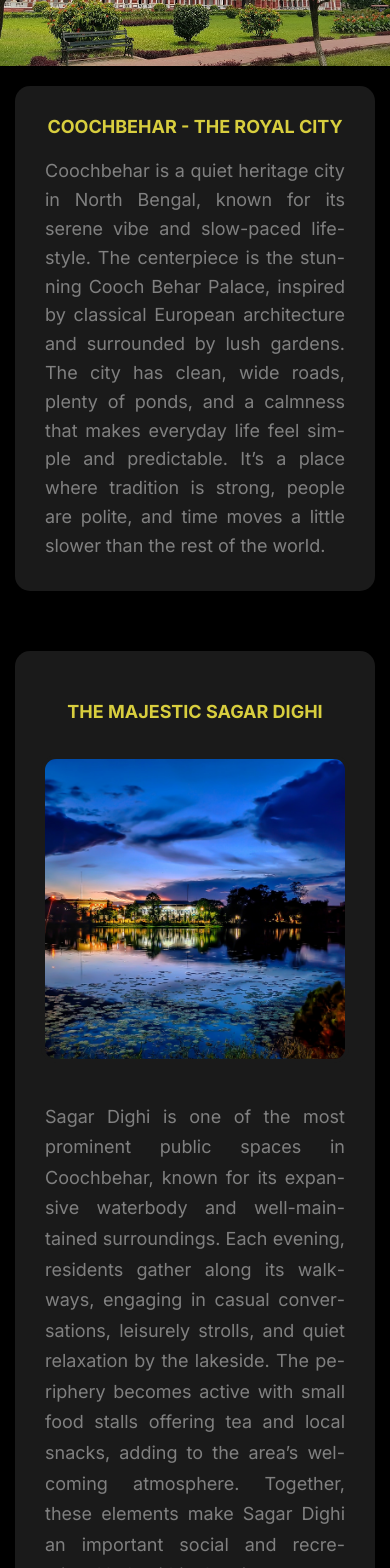
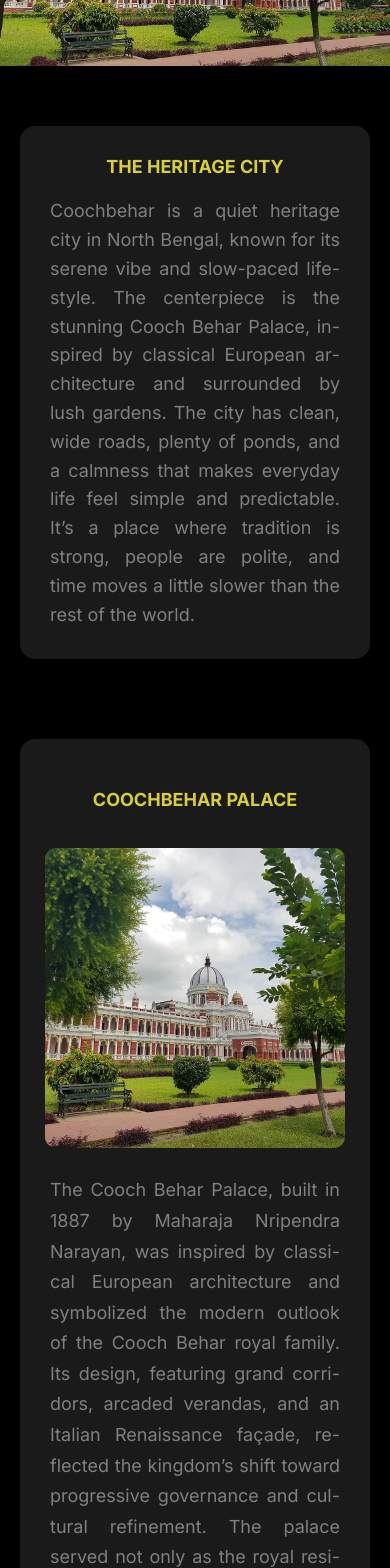
Before and after one commit to abk2191/coochbehar, a React (Vite) app: page / in a window 390 px wide. Shown: the part 200-1768 px from the top of the page. Built offline with nearby package versions, Linux system fonts and the light colour scheme; a web font is replaced by a local one.

Commit message:
Added new features

```diff
--- a/src/App.jsx
+++ b/src/App.jsx
@@ -5,6 +5,8 @@ import CityDescription from "./CityDescription";
 import Sidebar from "./Sidebar";
 import SecondBanner from "./SecondBanner";
 import CityStats from "./CityStats";
+import CobPalace from "./CobPalace";
+import MadanMohan from "./MadanMohan";
 
 function App() {
   const [sideBarVisibility, setSideBarVisibility] = useState(false);
@@ -19,10 +21,14 @@ function App() {
         sideBarVisibility={sideBarVisibility}
       />
       <Banner />
+     {sideBarVisibility && <Sidebar />}
+      <div className="main-container">
       <CityDescription />
-      {sideBarVisibility && <Sidebar />}
+      <CobPalace />
       <SecondBanner />
+      <MadanMohan />
       <CityStats />
+      </div>
     </>
   );
 }
--- a/src/CityDescription.jsx
+++ b/src/CityDescription.jsx
@@ -3,7 +3,7 @@ function CityDescription() {
     <>
       <div className="container">
         <div className="city-description">
-          <h2>COOCHBEHAR - THE ROYAL CITY</h2>
+          <h2>THE HERITAGE CITY</h2>
           <p>
             Coochbehar is a quiet heritage city in North Bengal, known for its
             serene vibe and slow-paced lifestyle. The centerpiece is the
--- /dev/null
+++ b/src/CobPalace.jsx
@@ -0,0 +1,23 @@
+function CobPalace() {
+  return (
+    <>
+      <div className="container">
+        <div className="sagar-dighi-desc-div">
+          <h2>COOCHBEHAR PALACE</h2>
+          <div className="second-banner">
+            <img
+              src="./cooch-behar-palace.jpg"
+              alt="cob-palace"
+              className="second-banner-image"
+            />
+          </div>
+          <p>
+            The Cooch Behar Palace, built in 1887 by Maharaja Nripendra Narayan, was inspired by classical European architecture and symbolized the modern outlook of the Cooch Behar royal family. Its design, featuring grand corridors, arcaded verandas, and an Italian Renaissance façade, reflected the kingdom’s shift toward progressive governance and cultural refinement. The palace served not only as the royal residence but also as a center of administration, diplomacy, and social life during the princely state’s peak. Today, it stands as a protected monument, preserving the legacy of the Koch dynasty and the region’s rich architectural heritage.
+          </p>
+        </div>
+      </div>
+    </>
+  );
+}
+
+export default CobPalace;
--- /dev/null
+++ b/src/MadanMohan.jsx
@@ -0,0 +1,23 @@
+function MadanMohan() {
+  return (
+    <>
+      <div className="container">
+        <div className="sagar-dighi-desc-div">
+          <h2>MADAN MOHAN TEMPLE</h2>
+          <div className="second-banner">
+            <img
+              src="./Madan2.jpg"
+              alt="cob-palace"
+              className="second-banner-image"
+            />
+          </div>
+          <p>
+            The Madan Mohan Temple in Cooch Behar was built in the late 19th century during the reign of Maharaja Nripendra Narayan, dedicated to Lord Madan Mohan, the royal family’s beloved form of Krishna. Designed in the classical Bengal temple style, it became the spiritual heart of the kingdom and a symbol of the Koch dynasty’s devotion. The temple is especially known for the Raas Utsav, when thousands gather to celebrate with music, lights, and traditional rituals. Today, it remains one of Cooch Behar’s most sacred and culturally vibrant landmarks, preserving centuries of faith and tradition.
+          </p>
+        </div>
+      </div>
+    </>
+  );
+}
+
+export default MadanMohan;
--- a/src/SecondBanner.jsx
+++ b/src/SecondBanner.jsx
@@ -3,7 +3,7 @@ function SecondBanner() {
     <>
       <div className="container">
         <div className="sagar-dighi-desc-div">
-          <h2>THE MAJESTIC SAGAR DIGHI</h2>
+          <h2>SAGAR DIGHI LAKE</h2>
           <div className="second-banner">
             <img
               src="./sagar-dighi-2.jpg"
--- a/src/Sidebar.jsx
+++ b/src/Sidebar.jsx
@@ -21,9 +21,7 @@ function Sidebar() {
             </li>
           ))}
         </ul>
-        <div className="developer">
-          <p>Designed by ABHISHEK KABI</p>
-        </div>
+
       </div>
     </>
   );
--- a/src/index.css
+++ b/src/index.css
@@ -21,7 +21,7 @@ body {
   position: relative; /* Creates positioning context */
   height: 550px;
   width: 100%;
-  margin-bottom: 20px;
+  margin-bottom: 30px;
 }
 
 .banner-image {
@@ -43,6 +43,16 @@ body {
   padding: 0;
   margin: 0;
   font-size: 45px;
+}
+
+.main-container {
+  margin-top: 60px;
+  display: flex;
+  flex-direction: column;
+  align-items: center;
+  justify-content: center;
+  gap: 80px;
+  width: 100%;
 }
 
 .city-description {
@@ -81,6 +91,7 @@ body {
 .menu-btn-div {
   padding: 10px;
   z-index: 2000;
+  min-width: 60px;
 }
 
 .menu-btn {
@@ -99,15 +110,12 @@ body {
   position: fixed;
   z-index: 1000;
   display: flex;
-  flex-direction: column;
-  align-items: center;
-  justify-content: center;
 }
 
 .second-banner {
   height: 700px;
   width: 100%;
-  margin-bottom: 40px;
+  margin-bottom: 25px;
 }
 
 .second-banner-image {
@@ -124,14 +132,12 @@ body {
 .sidebar ul {
   display: flex;
   flex-direction: column;
-  justify-content: center; /* Add this to center vertically */
   align-items: center;
-  gap: 30px; /* Reduced gap */
+  gap: 30px;
   margin: 0;
-  padding: 0;
+  padding: 20px 0;
   list-style: none;
   width: 100%;
-  height: 100%; /* Make ul take full height of sidebar */
 }
 
 .sidebar li {
@@ -163,7 +169,6 @@ body {
   display: flex;
   align-items: center;
   justify-content: center;
-  margin-bottom: 30px;
 }
 
 .sagar-dighi-desc-div {
@@ -171,14 +176,12 @@ body {
   flex-direction: column;
   align-items: center;
   justify-content: center;
-  padding: 30px;
+  padding: 50px;
   text-align: center;
   gap: 20px;
-  margin-top: 30px;
   width: 800px;
   background-color: #1a1a1a;
   border-radius: 15px;
-  margin-bottom: 20px;
   /* box-shadow: 0 0 30px rgba(128, 128, 128, 0.25),
     0 10px 30px rgba(128, 128, 128, 0.25); */
 }
@@ -229,10 +232,10 @@ body {
 }
 
 .city-stats-container {
-  width: 850px;
+  width: 800px;
   background-color: #1a1a1a;
   border-radius: 15px;
-  padding: 8px;
+  padding: 50px;
   display: flex;
   flex-direction: column;
   gap: 30px;
@@ -258,7 +261,7 @@ body {
 
 .city-stats-details-container {
   width: fit-content;
-  margin-bottom: 40px;
+  margin-bottom: 20px;
   display: flex;
   flex-direction: column;
   gap: 40px;
@@ -291,11 +294,6 @@ body {
 
   .banner-image {
     height: auto;
-  }
-
-  .city-description {
-    padding: 30px;
-    width: 300px;
   }
 
   .city-description h2 {
@@ -349,10 +347,6 @@ body {
     color: grey;
   }
 
-  .sagar-dighi-desc-div {
-    width: 300px;
-  }
-
   .sagar-dighi-desc-div h2 {
     font-size: 18px;
     font-weight: bold;
@@ -362,10 +356,6 @@ body {
     font-size: 18px;
   }
 
-  .city-stats {
-    width: 350px;
-  }
-
   .city-stats-heading h1 {
     font-size: 18px;
   }
@@ -373,4 +363,20 @@ body {
   .city-stats-details p {
     font-size: 20px;
   }
+
+  .city-description,
+  .sagar-dighi-desc-div,
+  .city-stats-container {
+    width: 350px;
+    padding: 30px;
+    box-sizing: border-box;
+  }
+
+  .city-stats-wrapper {
+    width: 100%;
+  }
+
+  .city-stats {
+    width: auto; /* Remove the 362px fixed width */
+  }
 }
```
Also changed, not shown: public/Madan2.jpg (added).
